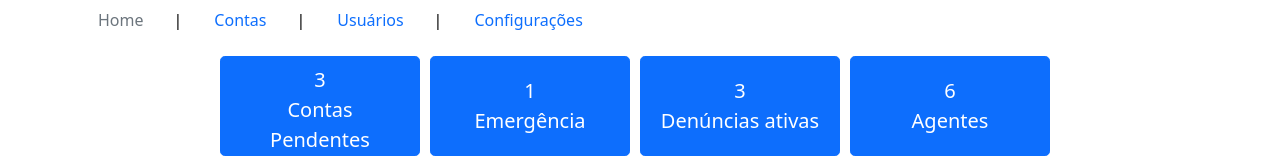
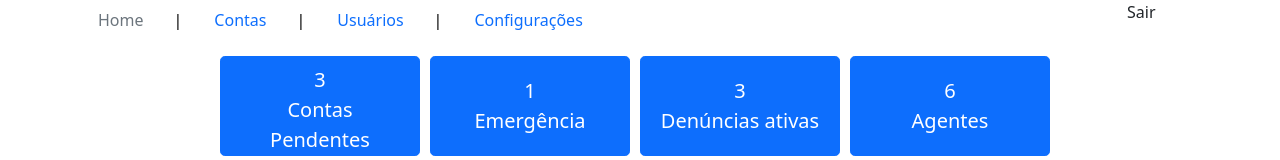
Before and after one commit to gabrielbf/bairro-seguro, a React (Create React App) app: page / in a window 1280 px wide. Shown: the top 160 px of the page. Built offline with nearby package versions, Linux system fonts and the light colour scheme.

Commit message:
Inclusão de placeholder para botão sair

```diff
--- a/src/components/AdminHome/AdminHome.js
+++ b/src/components/AdminHome/AdminHome.js
@@ -9,8 +9,11 @@ import MapaAdmin from '../MapaAdmin/MapaAdmin';
 const AdminHome = () => (
   <div className='AdminHome container'>
     <div className='row'>
-      <div className='col'>
+      <div className='col-11'>
         <MenuLinksSuperior />
+      </div>
+      <div className='col-1'>
+        Sair
       </div>
     </div>
     <div className='row'>
```
